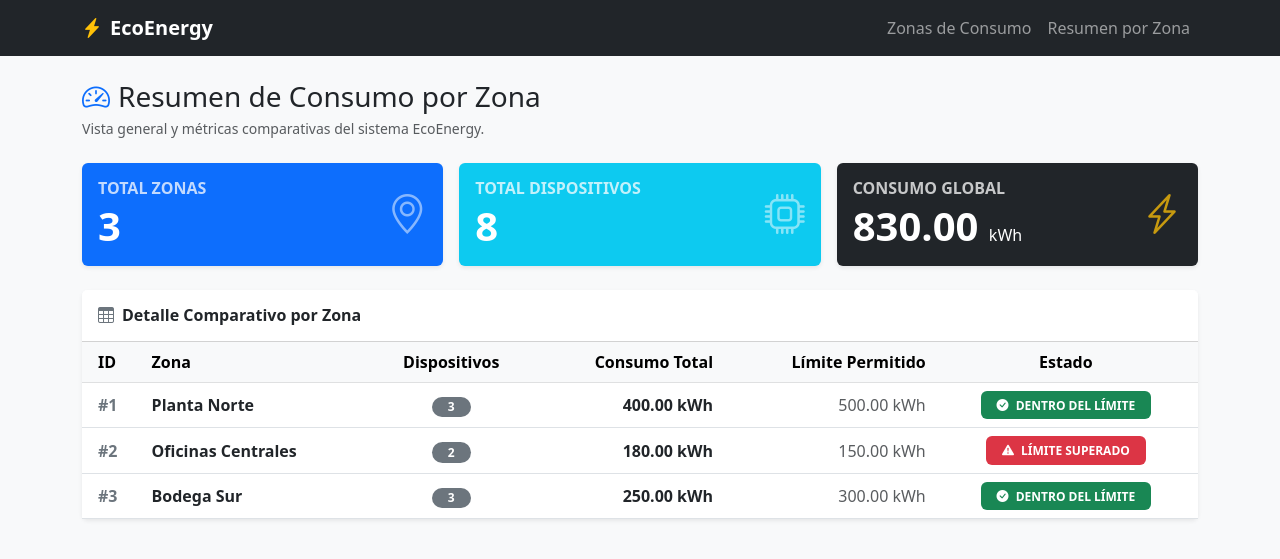
After one commit to DiegoInd/Backend-Flex-EcoEnergy, a Django app: page /resumen-zonas/ in a window 1280 px wide. The commit adds this page. Shown: the top 559 px of the page. Run offline with Django 5.2, Linux system fonts and the light colour scheme.

Commit message:
Entrega fase2

```diff
--- a/dispositivos/urls.py
+++ b/dispositivos/urls.py
@@ -6,4 +6,7 @@ urlpatterns = [
     path('', lambda request: redirect('zonas/')), # Si entra a la raíz, redirige a /zonas/
     path('zonas/', views.listado_zonas, name='listado_zonas'),
     path('zonas/<int:zona_id>/', views.detalle_zona, name='detalle_zona'),
+
+    # 👈 Nueva ruta agregada para la Fase 2
+    path('resumen-zonas/', views.resumen_zonas, name='resumen_zonas'),
 ]
--- a/dispositivos/views.py
+++ b/dispositivos/views.py
@@ -57,3 +57,63 @@ def detalle_zona(request, zona_id):
     }
 
     return render(request, 'dispositivos/detalle_zona.html', contexto)
+
+
+# -------------------------------------------------------------------
+# FASE 2: Nueva función agregada
+# -------------------------------------------------------------------
+def resumen_zonas(request):
+    zonas_data = cargar_json('zonas.json')
+    dispositivos_data = cargar_json('dispositivos.json')
+
+    # Agrupar dispositivos por zona_id
+    dispositivos_por_zona = {}
+    for dev in dispositivos_data:
+        z_id = dev.get('zona_id') or dev.get('id_zona')
+        if z_id not in dispositivos_por_zona:
+            dispositivos_por_zona[z_id] = []
+        dispositivos_por_zona[z_id].append(dev)
+
+    resumen_list = []
+    consumo_total_global = 0.0
+
+    for zona in zonas_data:
+        z_id = zona.get('id')
+        nombre = zona.get('nombre', 'Sin Nombre')
+        limite_kwh = float(zona.get('limite_kwh', 0.0))
+
+        devs_asociados = dispositivos_por_zona.get(z_id, [])
+        cant_dispositivos = len(devs_asociados)
+        consumo_total = sum(float(d.get('consumo_kwh', 0.0)) for d in devs_asociados)
+
+        consumo_total_global += consumo_total
+
+        # Regla de negocio de la Fase 2
+        if consumo_total <= limite_kwh:
+            estado_texto = "DENTRO DEL LÍMITE"
+            estado_badge_class = "bg-success"
+            estado_icono = "bi-check-circle-fill"
+        else:
+            estado_texto = "LÍMITE SUPERADO"
+            estado_badge_class = "bg-danger"
+            estado_icono = "bi-exclamation-triangle-fill"
+
+        resumen_list.append({
+            'id': z_id,
+            'nombre': nombre,
+            'cantidad_dispositivos': cant_dispositivos,
+            'consumo_total': consumo_total,
+            'limite_kwh': limite_kwh,
+            'estado_texto': estado_texto,
+            'estado_badge_class': estado_badge_class,
+            'estado_icono': estado_icono,
+        })
+
+    context = {
+        'total_zonas': len(zonas_data),
+        'total_dispositivos': len(dispositivos_data),
+        'consumo_total_global': consumo_total_global,
+        'resumen_zonas': resumen_list,
+    }
+
+    return render(request, 'dispositivos/resumenes-zonas.html', context)
--- a/templates/base.html
+++ b/templates/base.html
@@ -14,7 +14,8 @@
                 <i class="bi bi-lightning-charge-fill text-warning me-2"></i>EcoEnergy
             </a>
             <div class="navbar-nav ms-auto">
-                <a class="nav-link active" href="{% url 'listado_zonas' %}">Zonas de Consumo</a>
+                <a class="nav-link" href="{% url 'listado_zonas' %}">Zonas de Consumo</a>
+                <a class="nav-link" href="{% url 'resumen_zonas' %}">Resumen por Zona</a>
             </div>
         </div>
     </nav>
--- /dev/null
+++ b/templates/dispositivos/resumenes-zonas.html
@@ -0,0 +1,99 @@
+{% extends 'base.html' %}
+
+{% block title %}Resumen de Consumo por Zona - EcoEnergy{% endblock %}
+
+{% block content %}
+<div class="mb-4">
+    <h1 class="h3 mb-1"><i class="bi bi-speedometer2 text-primary me-2"></i>Resumen de Consumo por Zona</h1>
+    <p class="text-muted small mb-0">Vista general y métricas comparativas del sistema EcoEnergy.</p>
+</div>
+
+<!-- Tarjetas de Agregación General (3 Tarjetas Superiores) -->
+<div class="row g-3 mb-4">
+    <div class="col-12 col-md-4">
+        <div class="card border-0 shadow-sm bg-primary text-white h-100">
+            <div class="card-body d-flex align-items-center justify-content-between">
+                <div>
+                    <h6 class="text-uppercase fw-semibold mb-1 opacity-75">Total Zonas</h6>
+                    <h2 class="display-6 fw-bold mb-0">{{ total_zonas }}</h2>
+                </div>
+                <i class="bi bi-geo-alt fs-1 opacity-50"></i>
+            </div>
+        </div>
+    </div>
+    <div class="col-12 col-md-4">
+        <div class="card border-0 shadow-sm bg-info text-white h-100">
+            <div class="card-body d-flex align-items-center justify-content-between">
+                <div>
+                    <h6 class="text-uppercase fw-semibold mb-1 opacity-75">Total Dispositivos</h6>
+                    <h2 class="display-6 fw-bold mb-0">{{ total_dispositivos }}</h2>
+                </div>
+                <i class="bi bi-cpu fs-1 opacity-50"></i>
+            </div>
+        </div>
+    </div>
+    <div class="col-12 col-md-4">
+        <div class="card border-0 shadow-sm bg-dark text-white h-100">
+            <div class="card-body d-flex align-items-center justify-content-between">
+                <div>
+                    <h6 class="text-uppercase fw-semibold mb-1 opacity-75">Consumo Global</h6>
+                    <h2 class="display-6 fw-bold mb-0">{{ consumo_total_global|floatformat:2 }} <span class="fs-6 fw-normal">kWh</span></h2>
+                </div>
+                <i class="bi bi-lightning-charge fs-1 text-warning opacity-75"></i>
+            </div>
+        </div>
+    </div>
+</div>
+
+<!-- Tabla Resumen -->
+<div class="card border-0 shadow-sm">
+    <div class="card-header bg-white py-3">
+        <h5 class="card-title mb-0 fs-6 fw-bold"><i class="bi bi-table me-2 text-secondary"></i>Detalle Comparativo por Zona</h5>
+    </div>
+    <div class="card-body p-0">
+        {% if resumen_zonas %}
+            <div class="table-responsive">
+                <table class="table table-hover align-middle mb-0">
+                    <thead class="table-light">
+                        <tr>
+                            <th scope="col" class="ps-3">ID</th>
+                            <th scope="col">Zona</th>
+                            <th scope="col" class="text-center">Dispositivos</th>
+                            <th scope="col" class="text-end">Consumo Total</th>
+                            <th scope="col" class="text-end">Límite Permitido</th>
+                            <th scope="col" class="text-center">Estado</th>
+                        </tr>
+                    </thead>
+                    <tbody>
+                        {% for zona in resumen_zonas %}
+                            <tr>
+                                <td class="ps-3 fw-bold text-secondary">#{{ zona.id }}</td>
+                                <td class="fw-semibold">{{ zona.nombre }}</td>
+                                <td class="text-center">
+                                    <span class="badge bg-secondary rounded-pill px-3">{{ zona.cantidad_dispositivos }}</span>
+                                </td>
+                                <td class="text-end fw-bold">{{ zona.consumo_total|floatformat:2 }} kWh</td>
+                                <td class="text-end text-muted">{{ zona.limite_kwh|floatformat:2 }} kWh</td>
+                                <td class="text-center">
+                                    <span class="badge {{ zona.estado_badge_class }} px-3 py-2">
+                                        <i class="bi {{ zona.estado_icono }} me-1"></i>
+                                        {{ zona.estado_texto }}
+                                    </span>
+                                </td>
+                            </tr>
+                        {% endfor %}
+                    </tbody>
+                </table>
+            </div>
+        {% else %}
+            <!-- Mensaje visible si la colección de zonas está vacía -->
+            <div class="p-4 text-center">
+                <div class="alert alert-warning mb-0" role="alert">
+                    <i class="bi bi-exclamation-circle me-2 fs-5"></i>
+                    No existen zonas disponibles en el sistema actualmente.
+                </div>
+            </div>
+        {% endif %}
+    </div>
+</div>
+{% endblock %}
```
Also changed, not shown: 3 other files.
